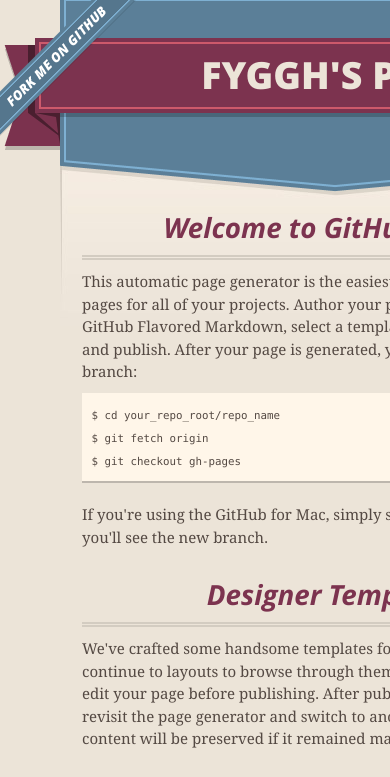
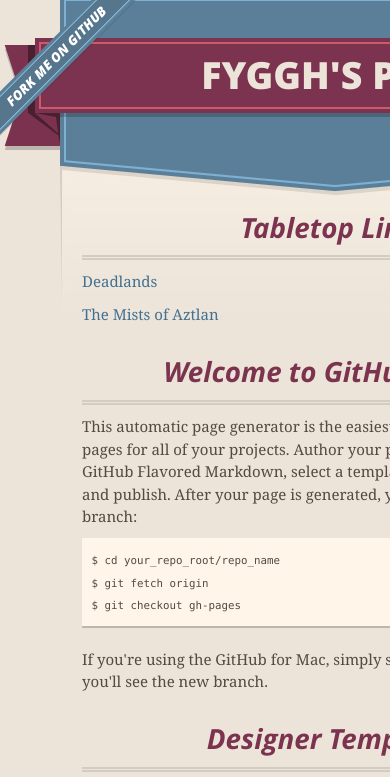
Before and after one commit to Fyggh/Fyggh.github.io, a plain HTML site: page index.html in a window 390 px wide. Shown: the top 777 px of the page. Drawn offline with nearby package versions, Linux system fonts and the light colour scheme.

Commit message:
Add tabletop links

```diff
--- a/index.html
+++ b/index.html
@@ -45,6 +45,12 @@
 
 
       <section id="main_content">
+
+<h3>
+  <a name="tabletop-links" class="anchor" href="#tabletop-links"><span class="octicon octicon-link"></span></a>Tabletop Links</h3>
+
+<p><a href="https://fyggh.github.io/Deadlands">Deadlands</a></p>
+<p><a href="https://fyggh.github.io/The-Mists-of-Aztlan">The Mists of Aztlan</a></p>
         <h3>
 <a name="welcome-to-github-pages" class="anchor" href="#welcome-to-github-pages"><span class="octicon octicon-link"></span></a>Welcome to GitHub Pages.</h3>
 
```
